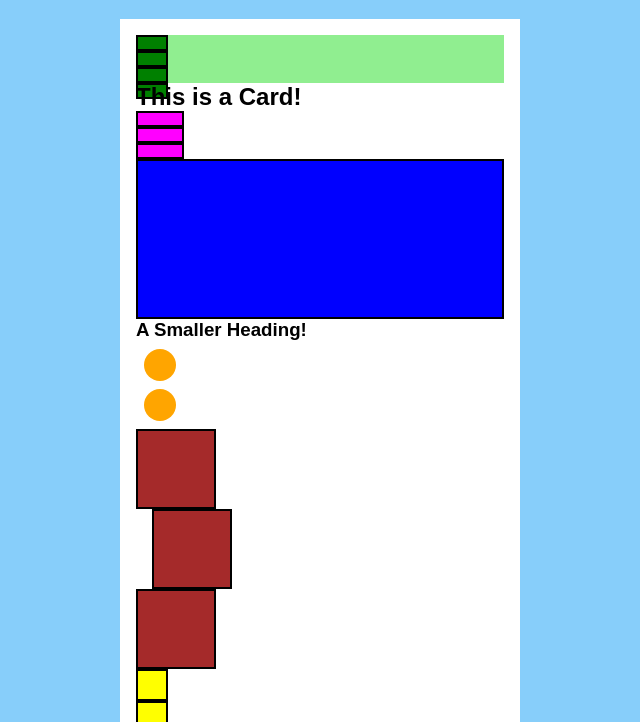
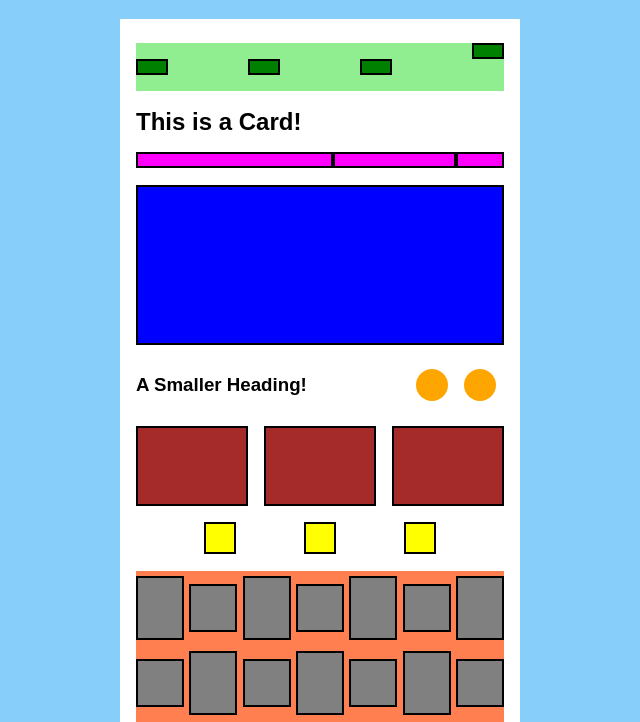
Before and after one commit to Santoszls3/codeup-web-exercises, a plain HTML site: page flexbox-fundamentals-exercise.html in a window 1280 px wide. Shown: the part 61-783 px from the top of the page, without its empty margins (320-960 px from the left). Drawn offline with Linux system fonts and the light colour scheme.

Commit message:
flex ecercis

```diff
--- a/css/flexbox-fundamentals-exercise.css
+++ b/css/flexbox-fundamentals-exercise.css
@@ -23,7 +23,7 @@ h2, h3 {
     background: green;
     height: 1em;
     width: 2em;
-    flex
+
 }
 
 .border {border: 2px solid black;}
@@ -34,33 +34,46 @@ h2, h3 {
     background: white;
     padding: 1em;
     margin: 0 auto;
+    display: flex;
+    flex-direction: column;
+    justify-content: space-around;
     /* enter needed declarations here */
 }
 
 section {
+    display: flex;
     /* enter needed declarations here */
 }
+
 
 section:nth-of-type(1) {
     height: 3em;
     background: lightgreen;
     /* enter needed declarations here */
+    justify-content: space-between;
+    align-items: center;
 }
 section:nth-of-type(1) div:last-child {
     /* enter needed declarations here */
+    align-self: flex-start;
 }
 
 .purple-box {
     background: fuchsia;
     width: 3em;
     height: 1em;
+
+
 }
 
 .purple-box:nth-of-type(1) {
+flex-grow: 1;
+
     /* enter needed declarations here */
 }
 
 .purple-box:nth-of-type(2) {
+flex-grow: .5;
     /* enter needed declarations here */
 }
 
@@ -71,11 +84,14 @@ section:nth-of-type(1) div:last-child {
 }
 
 section:nth-of-type(3) {
+justify-content: flex-end;
+    align-items: center;
     /* enter needed declarations here */
 }
 
 section:nth-of-type(3) h3 {
-    /* enter needed declarations here */
+    flex-grow: 1;  /* enter needed declarations here */
+    align-items: center;
 
 }
 
@@ -85,6 +101,7 @@ section:nth-of-type(3) h3 {
     height: 2em;
     border-radius: 1em;
     margin: .5em;
+
 }
 
 .large-brown-box {
@@ -92,13 +109,17 @@ section:nth-of-type(3) h3 {
     width: 5em;
     background: brown;
     /* enter needed declarations here */
+    flex-grow: 1;
+
 }
 
 .large-brown-box:nth-of-type(2) {
     margin: 0 1em;
+
 }
 
 section:nth-of-type(5) {
+    justify-content: space-evenly
     /* enter needed declarations here */
 }
 
@@ -112,6 +133,12 @@ section:nth-of-type(6) {
     background: coral;
     height: 14em;
     /* enter needed declarations here */
+    flex-wrap: wrap;
+    justify-content: space-between;
+    align-self: flex-end;
+    align-items: center;
+
+
 }
 
 .grey-box {
--- a/flexbox-fundamentals-exercise.html
+++ b/flexbox-fundamentals-exercise.html
@@ -15,7 +15,7 @@
       <div class="border green-box"></div>
       <div class="border green-box"></div>
       <div class="border green-box"></div>
-      <div class="border green-box"></div>
+      <div id="lastbox" class="border green-box"></div>
     </section>
     <h2>This is a Card!</h2>
     <section>
```
